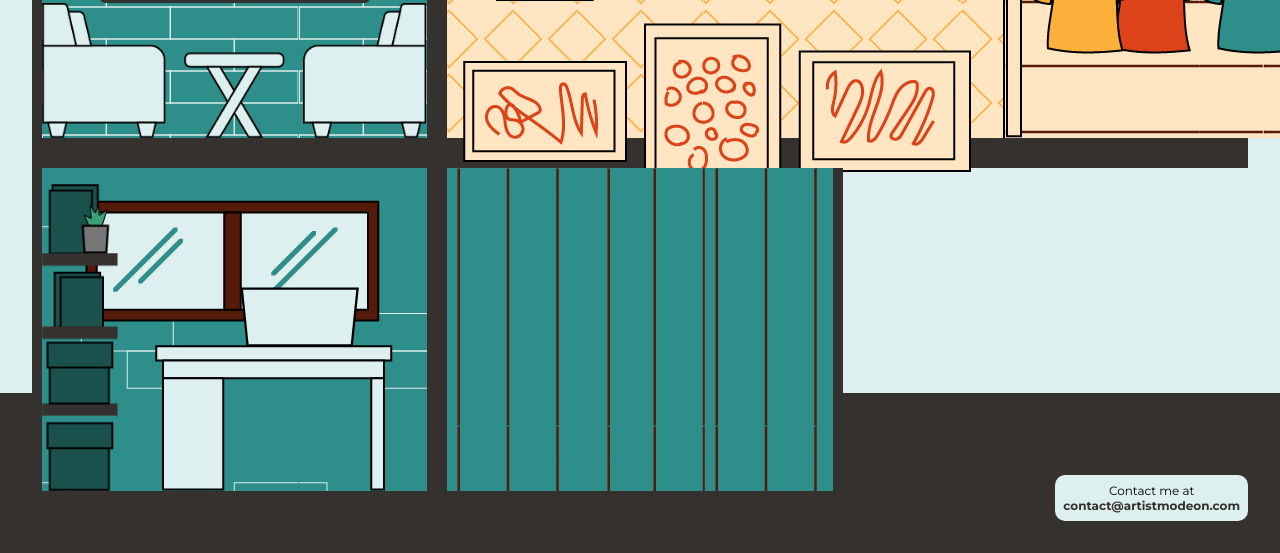
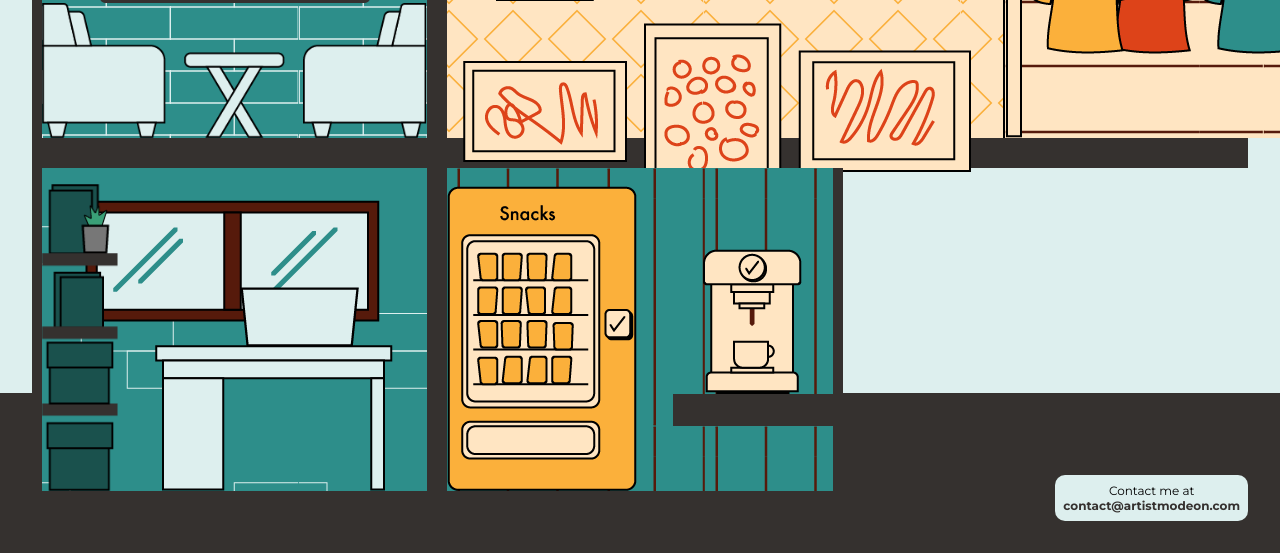
Before and after one commit to elaine2700/ArtistModeOn_website, a plain HTML site: page index.html in a window 1280 px wide. Shown: the part 247-800 px from the top of the page. Drawn offline with Linux system fonts and the light colour scheme; a web font is replaced by a local one.

Commit message:
Snack room structure

```diff
--- a/assets/css/style.css
+++ b/assets/css/style.css
@@ -262,6 +262,36 @@ a:active{
     left: calc(50% - 80px);
 }
 
+/* Snack room section */
+
+#snack-room > div{
+    position: relative;
+    height: 100%;
+    width: 100%;
+}
+
+#snack-room > div > * {
+    position: absolute;
+}
+
+#snack-machine{
+    bottom: 0;
+}
+
+.counter{
+    width: 10em;
+    height: 2em;
+    background-color: #35312F;
+}
+
+#coffee-counter{
+    top: calc(25%);
+    right: 0;
+    display: flex;
+    flex-direction: column;
+    align-items: center;
+}
+
 
 
 @container double-room (min-width: 700px){
--- a/index.html
+++ b/index.html
@@ -60,7 +60,17 @@
                         <img id="office-desk" src="images/OR_Desk.png">
                     </div>
                 </section>
-                <section id="snack-room"></section>
+
+                <section id="snack-room">
+                    <div>
+                        <img id="snack-machine" src="images/K_SnackMachine.png">
+                        <div id="coffee-counter">
+                            <img  src="images/K_CoffeeMachine.png">
+                            <div class="counter"></div>
+                        </div>
+
+                    </div>
+                </section>
             </div>
         </div>
 
```
